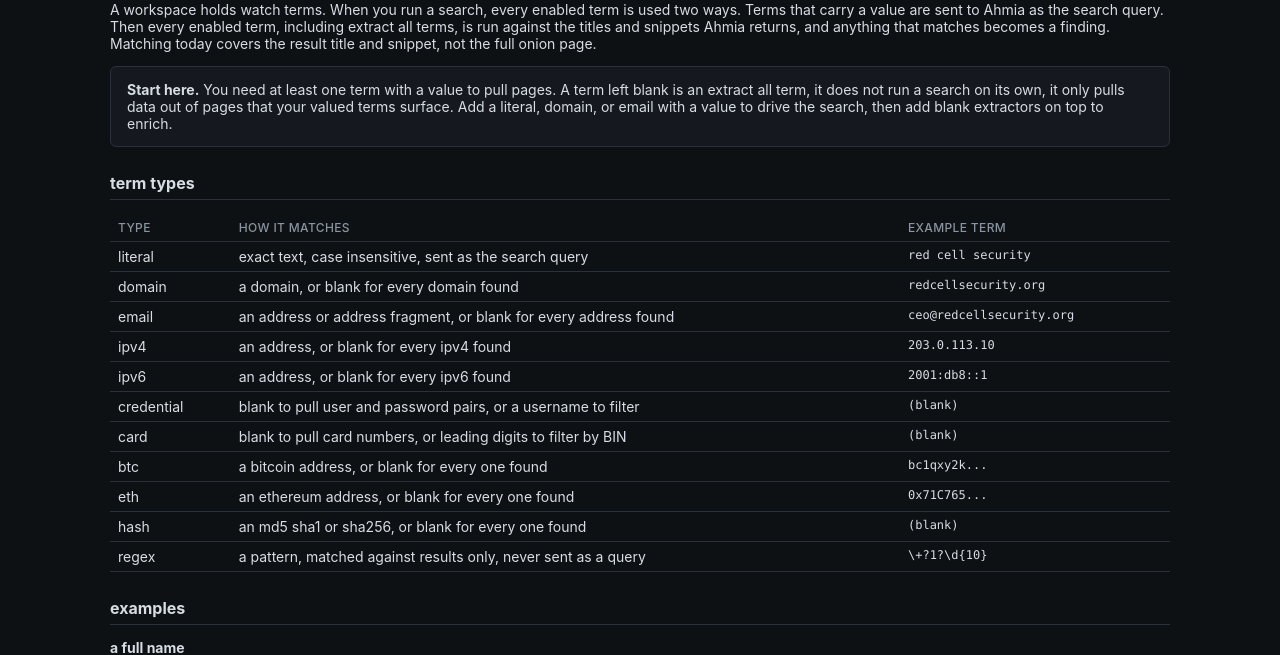
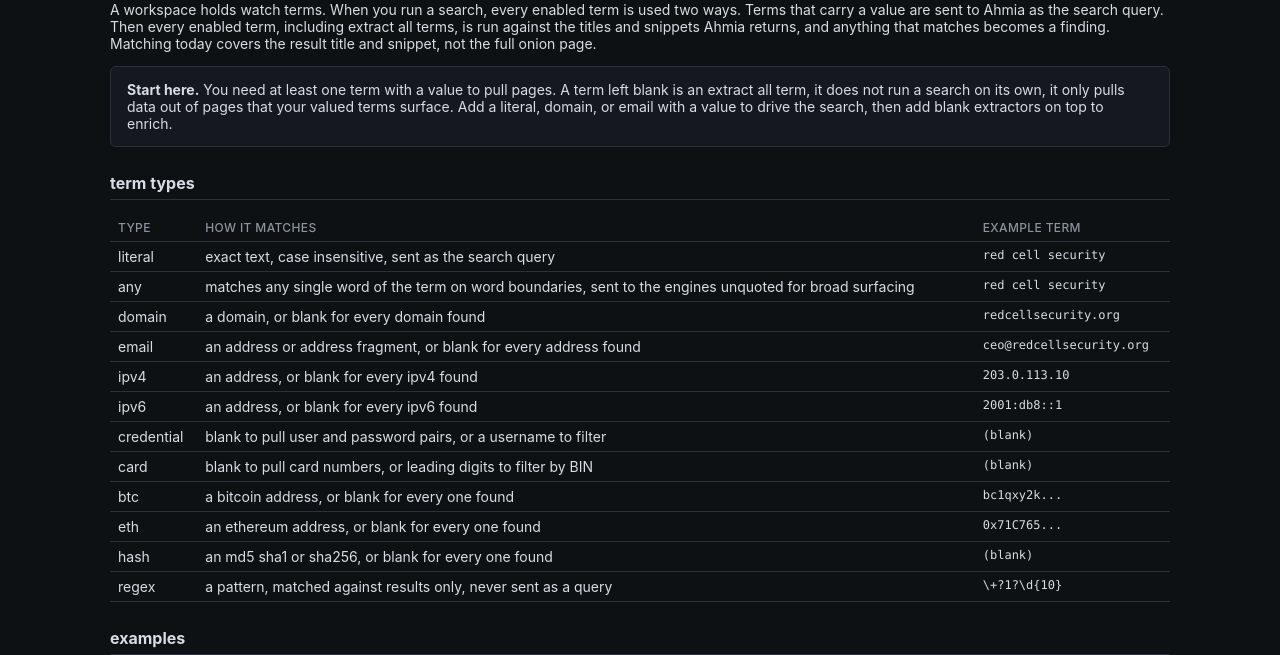
Before and after one commit to sec0ps/va-pt, a Flask app: page /help in a window 1280 px wide. Shown: the part 110-765 px from the top of the page. Run offline with Flask 3, Linux system fonts and the light colour scheme; the visitor is signed in with stand-in values (Sample User, id 1); data comes from the database, SQL or seed files in the repository.

Commit message:
Update help.html

```diff
--- a/darkweb-recon/console/templates/help.html
+++ b/darkweb-recon/console/templates/help.html
@@ -13,6 +13,7 @@
 <thead><tr><th>type</th><th>how it matches</th><th>example term</th></tr></thead>
 <tbody>
 <tr><td>literal</td><td>exact text, case insensitive, sent as the search query</td><td class="mono">red cell security</td></tr>
+<tr><td>any</td><td>matches any single word of the term on word boundaries, sent to the engines unquoted for broad surfacing</td><td class="mono">red cell security</td></tr>
 <tr><td>domain</td><td>a domain, or blank for every domain found</td><td class="mono">redcellsecurity.org</td></tr>
 <tr><td>email</td><td>an address or address fragment, or blank for every address found</td><td class="mono">ceo@redcellsecurity.org</td></tr>
 <tr><td>ipv4</td><td>an address, or blank for every ipv4 found</td><td class="mono">203.0.113.10</td></tr>
```
